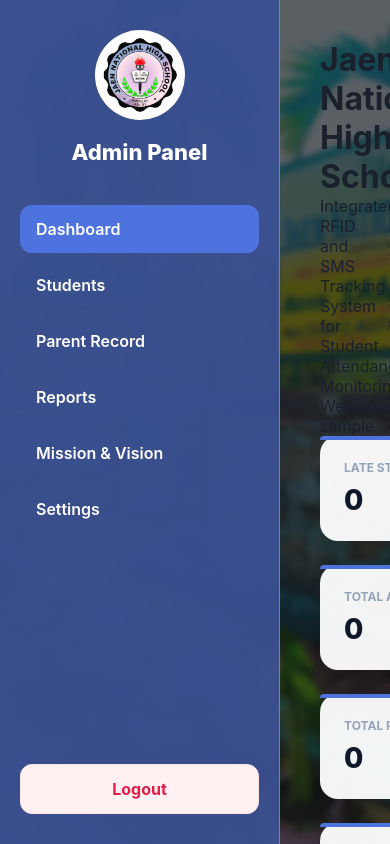
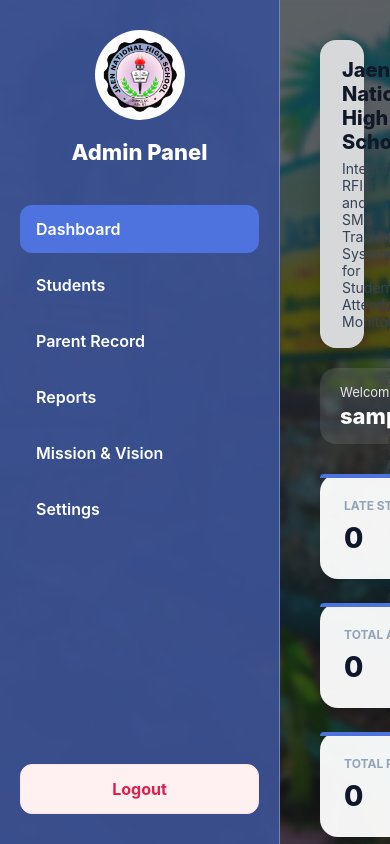
Before and after one commit to Justine-Carl/RFID-AND-SMS-TRACKING-SYSTEM, a PHP site: page /dashboard.php in a window 390 px wide. Run offline with PHP 8.4, Linux system fonts and the light colour scheme; the visitor is signed in with stand-in values (Sample User, id 1); data that the repository does not hold is empty.

Commit message:
Refactor and reorganize CSS styles

```diff
--- a/style.css
+++ b/style.css
@@ -307,7 +307,7 @@ body.dashboard-page {
 
 .chart-box,
 .progress-box {
-    background: rgb(250, 239, 239);
+    background: rgb(245, 246, 248);
     padding: 25px;
     border-radius: 18px;
     box-shadow: 0 6px 18px rgba(0, 0, 0, 0.15);
@@ -373,3 +373,150 @@ input[type="text"], select {
     border-radius: 5px;
     border: none;
 }
+/* ================= HEADER / TOPBAR ================= */
+.topbar {
+    display: flex;
+    justify-content: space-between;
+    align-items: center;
+    gap: 20px;
+    margin-bottom: 30px;
+}
+
+.topbar-left {
+    background: #d7d8da;
+    padding: 18px 22px;
+    border-radius: 16px;
+    box-shadow: 0 6px 18px rgba(0, 0, 0, 0.15);
+    flex: 1;
+}
+
+.topbar-left h1 {
+    font-size: 20px;
+    font-weight: 800;
+    color: #111827;
+    margin-bottom: 6px;
+}
+
+.topbar-left p {
+    font-size: 14px;
+    color: #374151;
+    margin: 0;
+}
+
+.topbar-right {
+    background: rgba(231, 227, 227, 0.12);
+    padding: 16px 20px;
+    border-radius: 16px;
+    text-align: right;
+    min-width: 170px;
+    backdrop-filter: blur(8px);
+}
+
+.topbar-right .welcome-label {
+    display: block;
+    font-size: 13px;
+    color: #e5e7eb;
+    margin-bottom: 4px;
+}
+
+.topbar-right .welcome-user {
+    font-size: 22px;
+    font-weight: 800;
+    color: #ffffff;
+    line-height: 1.1;
+}
+
+@media (max-width: 768px) {
+    .topbar {
+        flex-direction: column;
+        align-items: stretch;
+    }
+
+    .topbar-right {
+        text-align: left;
+    }
+}
+/* ================= MISSION VISION CORE VALUES ================= */
+.mv-section-box {
+    background: #f8fafc;
+    border-radius: 18px;
+    padding: 24px;
+    box-shadow: 0 6px 18px rgba(0, 0, 0, 0.15);
+    overflow: hidden;
+}
+
+.mv-content {
+    position: relative;
+    z-index: 1;
+}
+
+.mv-grid {
+    display: grid;
+    grid-template-columns: repeat(3, 1fr);
+    gap: 24px;
+    text-align: center;
+    align-items: stretch;
+}
+
+.mv-card {
+    color: #111827;
+    display: flex;
+    flex-direction: column;
+    height: 100%;
+}
+
+.mv-card img {
+    width: 100%;
+    height: 220px;
+    min-height: 220px;
+    max-height: 220px;
+    object-fit: cover;
+    object-position: center;
+    border-radius: 10px;
+    margin-bottom: 18px;
+    box-shadow: 0 4px 12px rgba(0,0,0,0.18);
+    display: block;
+}
+
+.mv-card h4 {
+    font-size: 30px;
+    margin-bottom: 18px;
+    color: #1f2937;
+    font-weight: 800;
+}
+
+.mv-card p {
+    line-height: 1.8;
+    font-size: 15px;
+    color: #111827;
+}
+
+.core-values-list {
+    font-style: italic;
+    font-size: 18px;
+    line-height: 1.9;
+    color: #1e3a8a;
+    font-weight: 600;
+}
+
+.mv-footer {
+    margin-top: 30px;
+    text-align: center;
+    font-style: italic;
+    font-size: 15px;
+    color: #111827;
+    border-top: 1px solid rgba(0,0,0,0.12);
+    padding-top: 15px;
+}
+
+@media (max-width: 1024px) {
+    .mv-grid {
+        grid-template-columns: 1fr;
+    }
+
+    .mv-card img {
+        height: 220px;
+        min-height: 220px;
+        max-height: 220px;
+    }
+}
```
